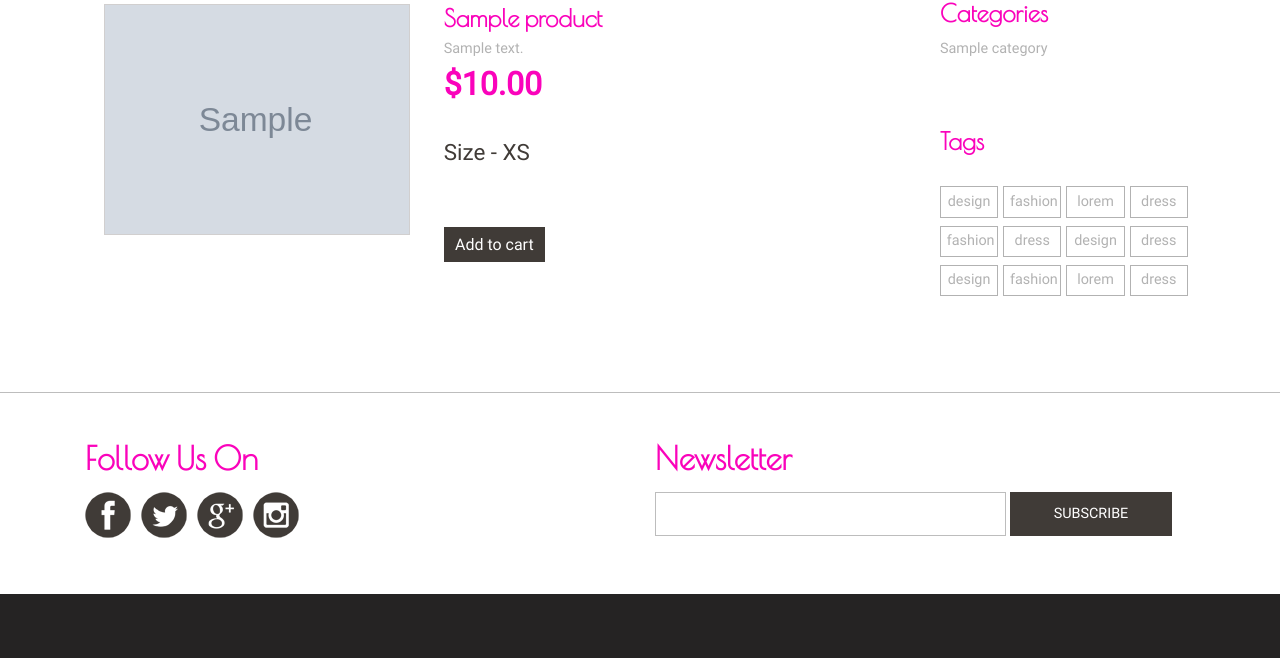
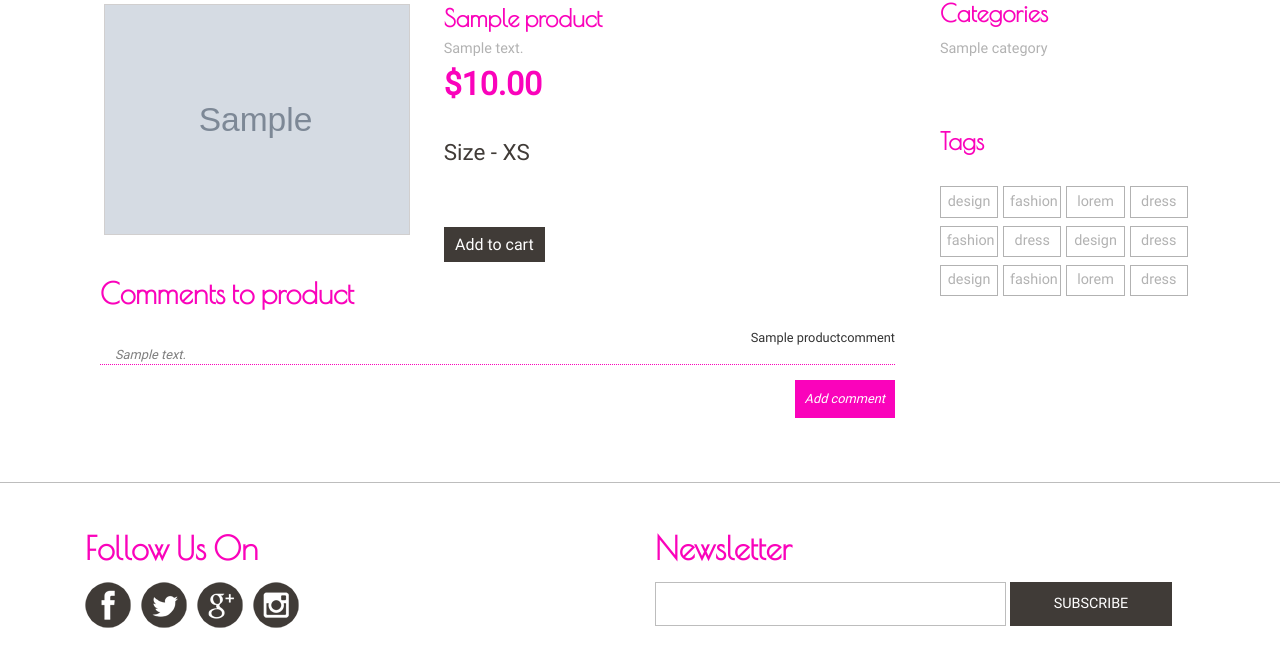
Before and after one commit to EugeneArt/shop_django, a Django app: page /product/1/ in a window 1280 px wide. Shown: the part 204-862 px from the top of the page. Run offline with Django 3.2, Linux system fonts and the light colour scheme; tables that the repository leaves empty hold one stand-in row (values such as "Sample post"); grey boxes marked "Sample" are stand-in pictures; some libraries are stand-ins or nearby versions; some web fonts are replaced.

Commit message:
show comments in product page

```diff
--- a/shop/static/css/main.css
+++ b/shop/static/css/main.css
@@ -38,3 +38,38 @@
     background-color: #7e7e7e;
     border: 1px solid #fa03bb;
 }
+.comments h2{
+    font-size: 1.8em;
+    color: #fa03bb;
+    line-height: 1.5em;
+    font-family: 'Poiret One', cursive;
+    font-weight: 700;
+    padding: 10px 0;
+}
+.comments a {
+    float: right;
+    margin-top: 15px;
+    padding: 10px;
+    background-color: #fa03bb;
+    font-size: 0.8rem;
+    text-decoration: none;
+    font-style: italic;
+    color: #fff;
+}
+.comments a:hover {
+    background-color: #7e7e7e;
+}
+.comment-item {
+    border-bottom: 1px dotted #fa03bb;
+}
+.comment-item h4 {
+    padding-top: 6px;
+    font-size: 0.8rem;
+    text-align: right;
+}
+.comment-item p {
+    font-size: 0.8rem;
+    font-style: italic;
+    color: #7e7e7e;
+    padding-left: 15px;
+}
--- a/shop/templates/products/product.html
+++ b/shop/templates/products/product.html
@@ -4,7 +4,7 @@
     <div class="single">
         <div class="container">
             <div class="col-md-9">
-            <div class="col-md-5 grid">
+                <div class="col-md-5 grid">
                 <div class="flexslider">
                       <ul class="slides">
                           {% for image_item in product.productimage_set.all %}
@@ -15,7 +15,7 @@
                       </ul>
                 </div>
             </div>
-        <div class="col-md-7 single-top-in">
+                <div class="col-md-7 single-top-in">
                                 <div class="single-para simpleCart_shelfItem">
                                     <h2>{{product.name}}</h2>
                                     <p>{{product.description}}</p>
@@ -39,8 +39,21 @@
                                     <a class="cart item_add" data-id="{{ product.id }}">Add to cart</a>
                                 </div>
                             </div>
-                    <div class="clearfix"> </div>
-        </div>
+                <div class="clearfix"></div>
+                <div class="col-md-12">
+                    <div class="comments">
+                        <h2>Comments to product</h2>
+                            {% for comment in product.productcomment_set.all %}
+                                <div class="comment-item">
+                                    <h4>{{ comment.name }}</h4>
+                                    <p>{{ comment.comment }}</p>
+                                </div>
+                            {% endfor %}
+                        <a href="">Add comment</a>
+                    </div>
+
+                </div>
+            </div>
              {{ block.super }}
         </div>
     </div>
```
